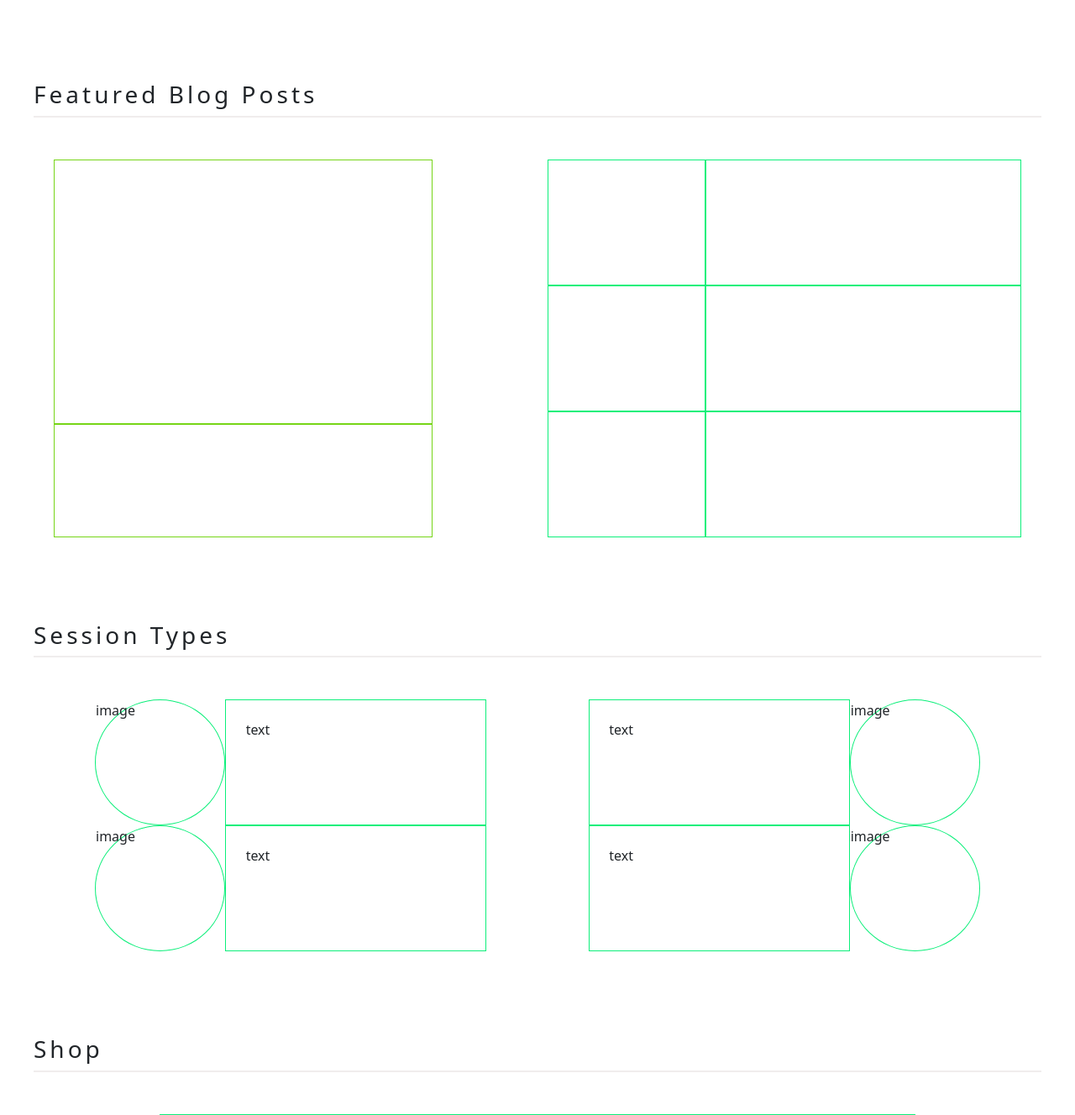
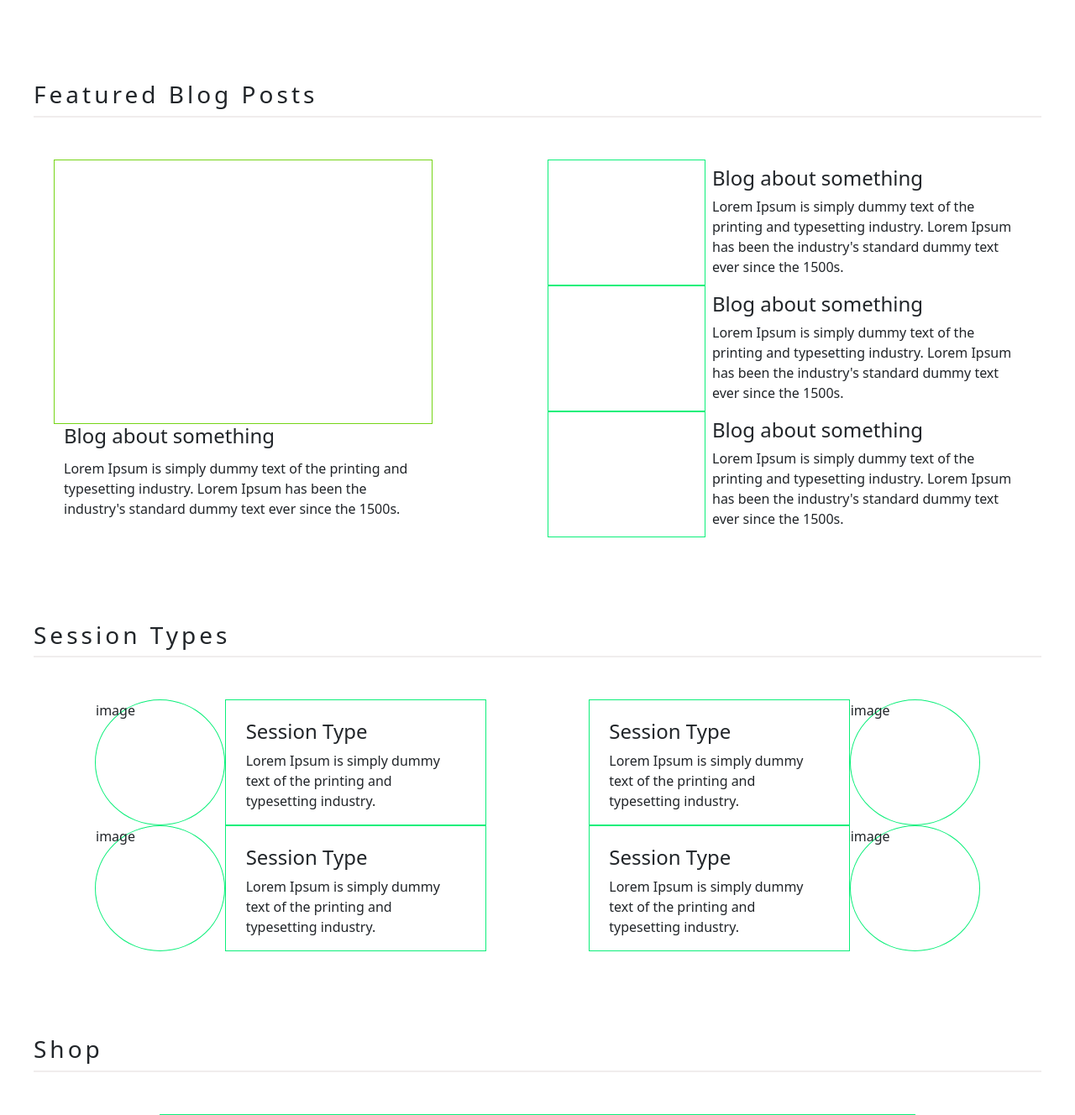
Before and after one commit to Spudos/PP4, a Django app: page / in a window 1280 px wide. Shown: the part 544-1872 px from the top of the page at 84% size. Run offline with Django 3.2, Linux system fonts and the light colour scheme.

Commit message:
add dummy text to homepage

```diff
--- a/static/css/style.css
+++ b/static/css/style.css
@@ -100,7 +100,6 @@ main {
 #featured-blog-text {
   width: 80%;
   height: 30%;
-  border: solid 1px #76d517;
 }
 
 .blog {
@@ -114,7 +113,6 @@ main {
 
 .blog-text {
   height: 100%;
-  border: solid 1px #0cef7a;
 }
 /*--------------------------------------------Sessions*/
 .session-type {
@@ -130,6 +128,12 @@ main {
 }
 
 .session-text {
+  height: 100%;
+  padding: 5%;
+  border: solid 1px #0cef7a;
+}
+
+.session-text-right {
   height: 100%;
   padding: 5%;
   border: solid 1px #0cef7a;
--- a/templates/base.html
+++ b/templates/base.html
@@ -63,20 +63,32 @@
         <div class="row">
           <div class="main-featured-blog col-6">
             <div class="row" id="featured-blog-image"></div>
-            <div class="row" id="featured-blog-text"></div>
+            <div class="row" id="featured-blog-text">
+              <h4>Blog about something</h4>
+              <p>Lorem Ipsum is simply dummy text of the printing and typesetting industry. Lorem Ipsum has been the industry's standard dummy text ever since the 1500s.</p>
+            </div>
           </div>
           <div class="col-6">
             <div class="blog">
               <div class="blog-image col-4"></div>
-              <div class="blog-text col-8"></div>
+              <div class="blog-text col-8 p-2">
+                <h4>Blog about something</h4>
+                <p>Lorem Ipsum is simply dummy text of the printing and typesetting industry. Lorem Ipsum has been the industry's standard dummy text ever since the 1500s.</p>
+              </div>
             </div>
             <div class="blog">
               <div class="blog-image col-4"></div>
-              <div class="blog-text col-8"></div>
+              <div class="blog-text col-8 p-2">
+                <h4>Blog about something</h4>
+                <p>Lorem Ipsum is simply dummy text of the printing and typesetting industry. Lorem Ipsum has been the industry's standard dummy text ever since the 1500s.</p>
+              </div>
             </div>
             <div class="blog">
               <div class="blog-image col-4"></div>
-              <div class="blog-text col-8"></div>
+              <div class="blog-text col-8 p-2">
+                <h4>Blog about something</h4>
+                <p>Lorem Ipsum is simply dummy text of the printing and typesetting industry. Lorem Ipsum has been the industry's standard dummy text ever since the 1500s.</p>
+              </div>
             </div>
           </div>
         </div>
@@ -90,20 +102,32 @@
         <div class="row">
           <div class="col-5 session-type">
             <div class="session-image col-4">image</div>
-            <div class="session-text col-8">text</div>
+            <div class="session-text col-8">
+              <h4>Session Type</h4>
+              <p>Lorem Ipsum is simply dummy text of the printing and typesetting industry.</p>
+            </div>
           </div>
           <div class="col-5 session-type">
-            <div class="session-text col-8">text</div>
+            <div class="session-text-right col-8">
+              <h4>Session Type</h4>
+              <p>Lorem Ipsum is simply dummy text of the printing and typesetting industry.</p>
+            </div>
             <div class="session-image col-4">image</div>
           </div>
         </div>
         <div class="row">
           <div class="col-5 session-type">
             <div class="session-image col-4">image</div>
-            <div class="session-text col-8">text</div>
+            <div class="session-text col-8">
+              <h4>Session Type</h4>
+              <p>Lorem Ipsum is simply dummy text of the printing and typesetting industry.</p>
+            </div>
           </div>
           <div class="col-5 session-type">
-            <div class="session-text col-8">text</div>
+            <div class="session-text-right col-8">
+              <h4>Session Type</h4>
+              <p>Lorem Ipsum is simply dummy text of the printing and typesetting industry.</p>
+            </div>
             <div class="session-image col-4">image</div>
           </div>
         </div>
```
